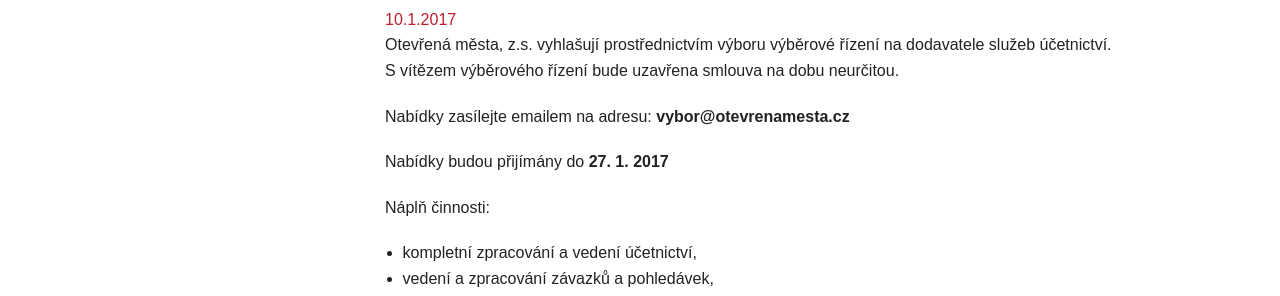
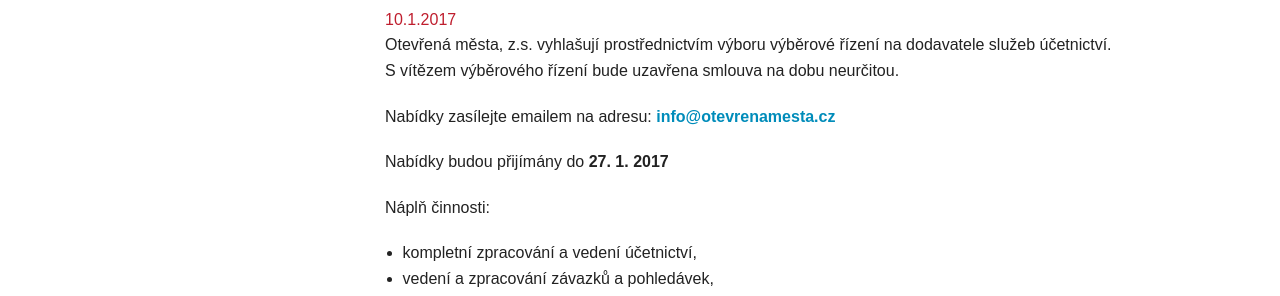
Before and after one commit to otevrenamesta/otevrenamesta.github.io, a Jekyll site: the page built from _posts/2017-01-10-vyberove_rizeni_na_dodavatele_ucetnich_sluzeb.md, in a window 1280 px wide. Shown: the part 191-487 px from the top of the page. Built offline with Jekyll 4.4.1, drawn with Linux system fonts in a browser that asks for light colours; nearby versions of some CDN libraries; library files that are not in the unit come from our copies.

```diff
--- a/_posts/2017-01-10-vyberove_rizeni_na_dodavatele_ucetnich_sluzeb.md
+++ b/_posts/2017-01-10-vyberove_rizeni_na_dodavatele_ucetnich_sluzeb.md
@@ -4,7 +4,7 @@
 ---
 Otevřená města, z.s. vyhlašují prostřednictvím výboru výběrové řízení na dodavatele služeb účetnictví. S vítězem výběrového řízení bude uzavřena smlouva na dobu neurčitou.
 
-Nabídky zasílejte emailem na adresu: **vybor@otevrenamesta.cz**
+Nabídky zasílejte emailem na adresu: **[info@otevrenamesta.cz](mailto:info@otevrenamesta.cz?subject=Nabídka účetních služeb)**
 
 Nabídky budou přijímány do **27. 1. 2017**
 
```
